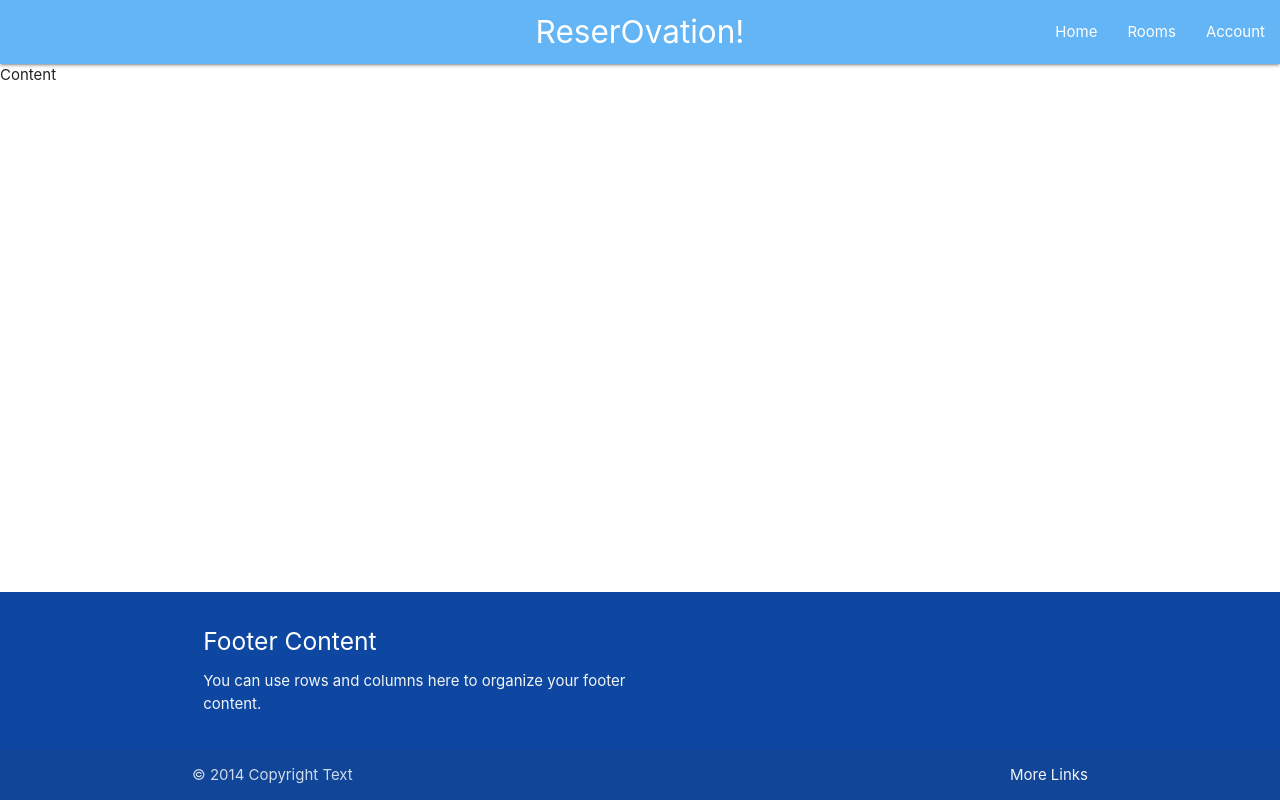
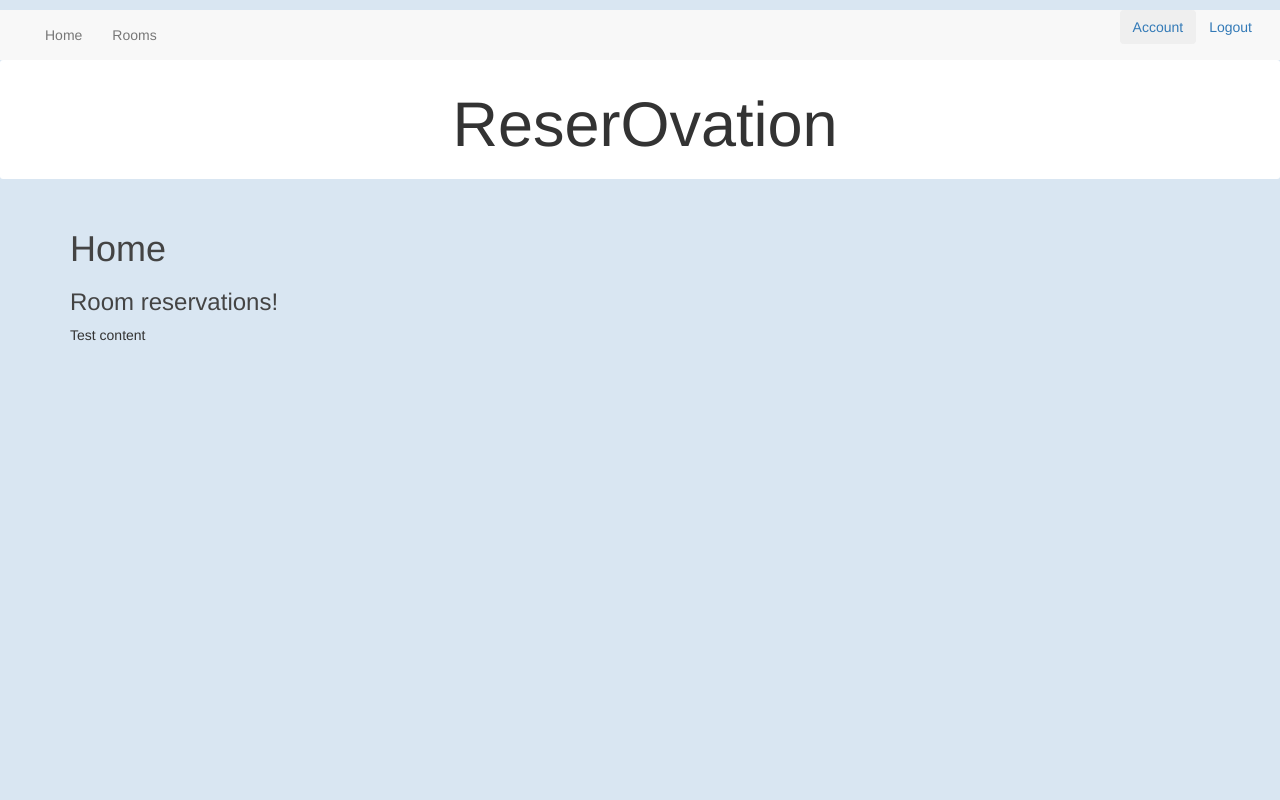
Before and after one commit to blazejosojca/flask_book_room, a Flask app: page / in a window 1280 px wide. Run offline with Flask 2, Linux system fonts and the light colour scheme; the visitor is signed in with stand-in values (Sample User, id 1); some libraries are stand-ins or nearby versions.

Commit message:
New functionality of login, register, logout etc

```diff
--- a/app/main/routes.py
+++ b/app/main/routes.py
@@ -1,7 +1,9 @@
+from flask import render_template, url_for, redirect
+from flask_login import current_user
+
 from app.main import bp
-from flask import render_template
 
 @bp.route("/")
 @bp.route("/home")
 def home():
-    return render_template('main/home.html', title = 'Home')
+    return render_template("main/home.html", title = 'Home')
--- a/app/models.py
+++ b/app/models.py
@@ -1,3 +1,4 @@
+from flask import current_app
 from app import db, login
 from flask_login import UserMixin
 from werkzeug.security import (generate_password_hash,
@@ -6,17 +7,29 @@ from werkzeug.security import (generate_password_hash,
 from datetime import date, datetime
 
 
+@login.user_loader
+def load_user(user_id):
+    return User.query.get(int(user_id))
+
+
 class User(UserMixin, db.Model):
     id = db.Column(db.Integer, primary_key=True)
     first_name = db.Column(db.String(64), nullable=False)
     second_name = db.Column(db.String(64), nullable=False)
-    username = db.Column(db.String(64), nullable=False)
-    email = db.Column(db.String(64), nullable=False)
-    mobile_phone = db.Column(db.String(9), nullable=True)
+    email = db.Column(db.String(64), nullable=False, unique=True)
+    mobile_phone = db.Column(db.String(9), nullable=True, unique=True)
+    password_hashed = db.Column(db.String(128), nullable=False)
     is_admin = db.Column(db.Boolean, default=False)
+    last_seen = db.Column(db.DateTime, default=datetime.utcnow())
+
+    def set_password(self, password):
+        self.password_hashed = generate_password_hash(password)
+
+    def check_password(self, password):
+        return check_password_hash(self.password_hashed, password)
 
     def __repr__(self):
-        return '<User: {} - {} {} - {}>'.format(self.username, self.first_name, self.second_name, self.email)
+        return '<User: {} {} - {}>'.format(self.first_name, self.second_name, self.email)
 
 
 class Room(db.Model):
@@ -26,19 +39,16 @@ class Room(db.Model):
     has_projector = db.Column(db.Boolean, default=False)
     has_air_condition = db.Column(db.Boolean, default=False)
 
-
     def __repr__(self):
         return '< Room: {}>'.format(self.name)
 
+
 class Reservation(db.Model):
-    id = db.Column(db.Integer, primary_key=True)
-    user_id = db.Column(db.Integer, db.ForeignKey('user.id'), nullable=False)
-    room_id = db.Column(db.Integer, db.ForeignKey('room.id'), nullable=False)
+    user_id = db.Column(db.Integer, db.ForeignKey('user.id'), primary_key=True, nullable=False)
+    room_id = db.Column(db.Integer, db.ForeignKey('room.id'), primary_key=True, nullable=False)
     datetime_of_booking = db.Column(db.DateTime, nullable=False, default=datetime.utcnow)
     booking_date = db.Column(db.Date, nullable=False)
-
-    is_reservation = db.Column(db.Boolean, default=False)
-
+    description = db.Column(db.String(128), nullable=True)
 
     def __repr__(self):
         return '<Reservation: {} reserved {} {} >'.format(self.user_id, self.room_id, self.date_reservation)
--- a/app/rooms/routes.py
+++ b/app/rooms/routes.py
@@ -0,0 +1 @@
+from flask import url_for
--- a/app/static/main.css
+++ b/app/static/main.css
@@ -1,10 +1,106 @@
-html{
-    height:100%;
-    }
+body {
+  background: #d9e6f2;
+  color: #333333;
+  margin-top: 1rem;
+}
 
+h1, h2, h3, h4, h5, h6 {
+  color: #444444;
+}
 
-footer {
-    position: absolute;
-    bottom: 0;
-    width: 100%;
-    }
+.bg-steel {
+  background-color: #2d5986;
+}
+
+.site-header .navbar-nav .nav-link .navbar-brand{
+  color: #cbd5db;
+}
+
+.site-header .navbar-nav .nav-link:hover {
+  color: #ffffff;
+}
+
+.site-header .navbar-nav .nav-link.active {
+  font-weight: 400;
+}
+
+.content-section {
+  background: #ffffff;
+  padding: 10px 20px;
+  border: 1px solid #dddddd;
+  border-radius: 3px;
+  margin-bottom: 20px;
+}
+
+.article-title {
+  color: #444444;
+}
+
+a.article-title:hover {
+  color: #428bca;
+  text-decoration: none;
+}
+
+.article-content {
+  white-space: pre-line;
+}
+
+.article-img {
+  height: 65px;
+  width: 65px;
+  margin-right: 16px;
+}
+
+.article-metadata {
+  padding-bottom: 1px;
+  margin-bottom: 4px;
+  border-bottom: 1px solid #e3e3e3;
+}
+
+.article-metadata a:hover {
+  color: #333;
+  text-decoration: none;
+}
+
+.article-svg {
+  width: 25px;
+  height: 25px;
+  vertical-align: middle;
+}
+
+.account-img {
+  height: 125px;
+  width: 125px;
+  margin-right: 20px;
+  margin-bottom: 16px;
+}
+
+.account-heading {
+  font-size: 2.5rem;
+}
+
+.navbar-brand {
+color: #ffffff;
+}
+
+.jumbotron {
+padding: 1rem;
+padding-top: 1rem;
+padding-right: 1rem;
+padding-bottom: 1rem;
+padding-left: 2rem;
+margin-bottom: 2 rem;
+background-color: white;
+border-radius: 0.2rem;
+border-top-left-radius: 0.3rem;
+border-top-right-radius: 0.3rem;
+border-bottom-right-radius: 0.3rem;
+border-bottom-left-radius: 0.3rem;
+text-align:center;
+}
+
+.display-3 {
+color: #2d5986;
+font-size: 3.5rem;
+font-weight: 300;
+}
--- a/app/static/main.js
+++ b/app/static/main.js
@@ -0,0 +1,3 @@
+$(document).ready(function(){
+    $('.sidenav').sidenav();
+  });
--- a/app/templates/base.html
+++ b/app/templates/base.html
@@ -1,55 +1,95 @@
-<!doctype html>
-<html lang="en">
-<head>
-    <meta charset="UTF-8">
-    <meta name="viewport"
-          content="width=device-width, user-scalable=no, initial-scale=1.0, maximum-scale=1.0, minimum-scale=1.0">
-    <meta http-equiv="X-UA-Compatible" content="ie=edge">
-      <link rel="stylesheet" href="https://cdnjs.cloudflare.com/ajax/libs/materialize/1.0.0/css/materialize.min.css">
-      <link rel="stylesheet" href="{{ url_for('static', filename='main.css') }}">
-      <script src="https://cdnjs.cloudflare.com/ajax/libs/materialize/1.0.0/js/materialize.min.js"></script>
-      <script src="{{ url_for('static', filename='main.js') }}"></script>
-  <title>Document</title>
-</head>
+{% extends 'bootstrap/base.html' %}
+{% block head %}
+
+{% block styles %}
+{{ super() }}
+
+    <link rel="stylesheet" type="text/css" href="{{ url_for('static', filename='main.css') }}">
+
+{% endblock styles %}
+
+{% if title %}
+    <title>{{ title }} - ReserOvation</title>
+    {% else %}
+    <title>{{ 'Welcome to ReservOvation' }}</title>
+    {% endif %}
+
+{% endblock head %}
+
+{% block body %}
 <body>
+    <header class="site-header">
+    {% block navbar %}
+        <nav class="navbar-default siteheader">
+          <div class="container-fluid">
+              <div class="navbar-header">
+                  <button type="button" class="navbar-toggle collapsed" data-toggle="collapse" data-target="#bs-example-navbar-collapse-1" aria-expanded="false">
+                      <span class="sr-only">Toggle navigation</span>
+                      <span class="icon-bar"></span>
+                      <span class="icon-bar"></span>
+                      <span class="icon-bar"></span>
+                  </button>
 
-<header>
-    <nav>
-      <div class="nav-wrapper blue lighten-2">
-        <a href="#!" class="brand-logo center">ReserOvation!</a>
-          <ul id="nav-mobile" class="right hide-on-med-and-down">
-            <li><a href="#">Home</a></li>
+              </div>
+              <div class="collapse navbar-collapse" id="bs-example-navbar-collapse-1">
+                  <ul class="nav navbar-nav">
+                      <li><a href="{{ url_for('main.home') }}">Home</a></li>
                       <li><a href="#">Rooms</a></li>
-            <li><a href="#">Account</a></li>
+                  </ul>
+                  <ul class="nav navbar-nav navbar-right navbar-light bg-light">
+                      {% if current_user.is_anonymous %}
+                      <li class="form-inline">
+                          <button class="btn btn-outline-success" type="button">
+                          <a href="{{ url_for('auth.login') }}">Login</a>
+                          </button>
+                      </li>
+
+                      {% else %}
+                      <li class="form-inline">
+                          <button class="btn btn-outline-success" type="button">
+                          <a href="#">Account</a>
+                          </button>
+                      </li>
+                      <li class="form-inline">
+                          <button class="btn btn-link" type="button">
+                          <a href="{{ url_for('auth.logout') }}">Logout</a>
+                          </button>
+                      </li>
+                      {% endif %}
                   </ul>
               </div>
+
+          </div>
         </nav>
+    {% endblock %}
     </header>
 
-<article>
-    <div>
-      Content
-    </div>
-</article>
-
-  <footer class="page-footer blue darken-4">
+<div class="jumbotron">
     <div class="container">
-        <div class="row">
-            <div class="col l6 s12">
-                <h5 class="white-text">Footer Content</h5>
-                    <p class="grey-text text-lighten-4">
-                        You can use rows and columns here to organize your footer content.
-                    </p>
+      <h1 class="display-3">ReserOvation</h1>
     </div>
 </div>
+<main role="main" class="container">
+    <div class="row">
+        <div class="col-md-8">
+    {% block content %}
+        {% with messages=get_flashed_messages(with_categories=true) %}
+            {% if messages %}
+                {% for message in messages %}
+                  <div class="alert alert-{{ category }}" role="alert">
+                    {{ message }}
                   </div>
-      <div class="footer-copyright">
-          <div class="container">
-            © 2014 Copyright Text
-            <a class="grey-text text-lighten-4 right" href="#!">More Links</a>
+                {% endfor %}
+            {% endif %}
+        {% endwith %}
+
+        {% block app_content %}
+        {% endblock app_content %}
+
+    {% endblock content %}
         </div>
     </div>
-  </footer>
+</main>
 
 </body>
-</html>
+{% endblock body %}
--- a/app/templates/main/home.html
+++ b/app/templates/main/home.html
@@ -1,11 +1,12 @@
-{% extends "base.html" %}
+{% extends 'base.html' %}
+{% import 'bootstrap/wtf.html' as wtf%}
 {% block title %}Home{% endblock %}
 {% block content %}
-<div class="intro-header">
-    <div class="container">
-        <div class="row">
-            <div class="col-lg-12">
-                <div class="intro-message">
+<div>
+    <div>
+        <div>
+            <div>
+                <div>
                     <h1>Home</h1>
                     <h3>Room reservations!</h3>
                     <div>
@@ -16,4 +17,4 @@
         </div>
     </div>
 </div>
-{% endblock content %}
+{% endblock %}
--- /dev/null
+++ b/babel.cfg
@@ -0,0 +1,3 @@
+[python: app/**.py]
+[jinja2: app/templates/**.html]
+extensions=jinja2.ext.autoescape,jinja2.ext.with_
--- a/config.py
+++ b/config.py
@@ -1,6 +1,6 @@
 import os
 
-basedir = os.path.abspath(os.path.dirname(__file__))
+BASEDIR = os.path.abspath(os.path.dirname(__file__))
 
 
 class Config(object):
@@ -21,3 +21,5 @@ class TestingConfig(Config):
     ENV = 'testing'
     DEBUG = False
     TESTING = True
+    WTF_CSRF_ENABLED = False
+    SQLALCHEMY_DATABASE_URI = 'mysql://test_admin:password@localhost/reservation_test'
--- a/run.py
+++ b/run.py
@@ -2,13 +2,13 @@ from app import db, create_app
 from app.models import User, Room
 app = create_app()
 
-# @app.shell_context_processor
-# def make_shell_context():
-#     return {
-#         'db': db,
-#         'User': User,
-#         'Room': Room
-#     }
+@app.shell_context_processor
+def make_shell_context():
+    return {
+        'db': db,
+        'User': User,
+        'Room': Room
+    }
 
 if __name__ == '__main__':
     app.run()
```
Also changed, not shown: app/__init__.py (+11 -4 lines), app/auth/forms.py (+35 -0 lines), app/auth/routes.py (+50 -0 lines), app/templates/auth/login.html (added, +24 -0 lines), app/templates/auth/register.html (added, +12 -0 lines), requirements.txt (+25 -32 lines), unit_tests.py (+122 -0 lines), app/main/forms.py (line endings or trailing spaces), app/translations/pl/LC_MESSAGES/messages.po (added), 1 other file. Lines whose indentation alone changed are shown as unchanged.
